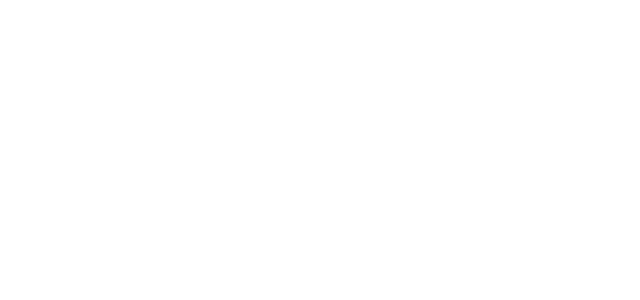
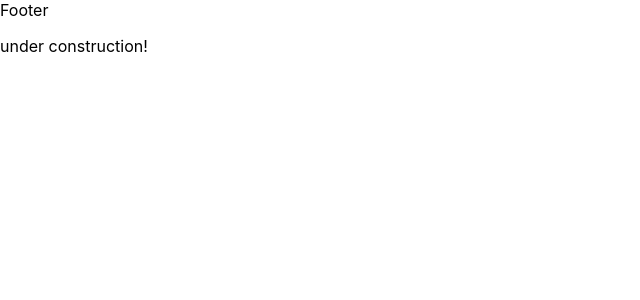
Before and after one commit to Mindshare-Code-Collective/sharing-is-caring, a React (Create React App) app in the folder frontend/: page / in a window 1280 px wide. Shown: the top 300 px of the page, without its empty margins (0-640 px from the left). Built offline with nearby package versions, Linux system fonts and the light colour scheme.

Commit message:
build the footer

```diff
--- a/frontend/src/App.js
+++ b/frontend/src/App.js
@@ -1,10 +1,10 @@
-
 import './App.css';
+import Footer from './component/Footer/Footer.jsx'
 
 function App() {
   return (
     <div>
-
+      <Footer />
     </div>
   );
 }
--- a/frontend/src/component/Footer/Footer.jsx
+++ b/frontend/src/component/Footer/Footer.jsx
@@ -2,7 +2,12 @@ import React from 'react'
 
 const Footer = () => {
   return (
-    <div>Footer</div>
+    <div>Footer
+
+
+      <p> under construction!</p>
+    </div>
+
   )
 }
 
```
Also changed, not shown: 1 other file (tests, documents, lock files or other folders).
